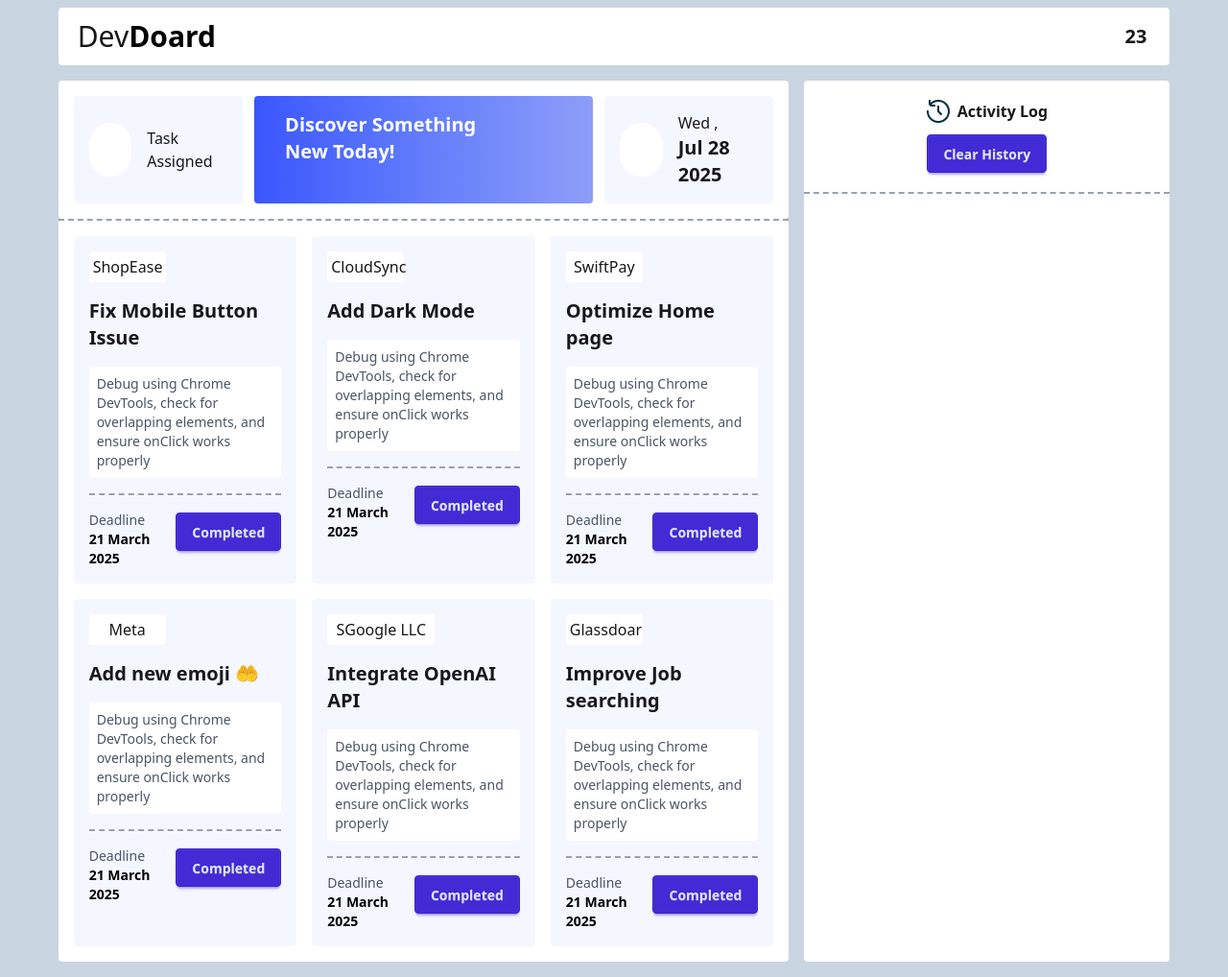
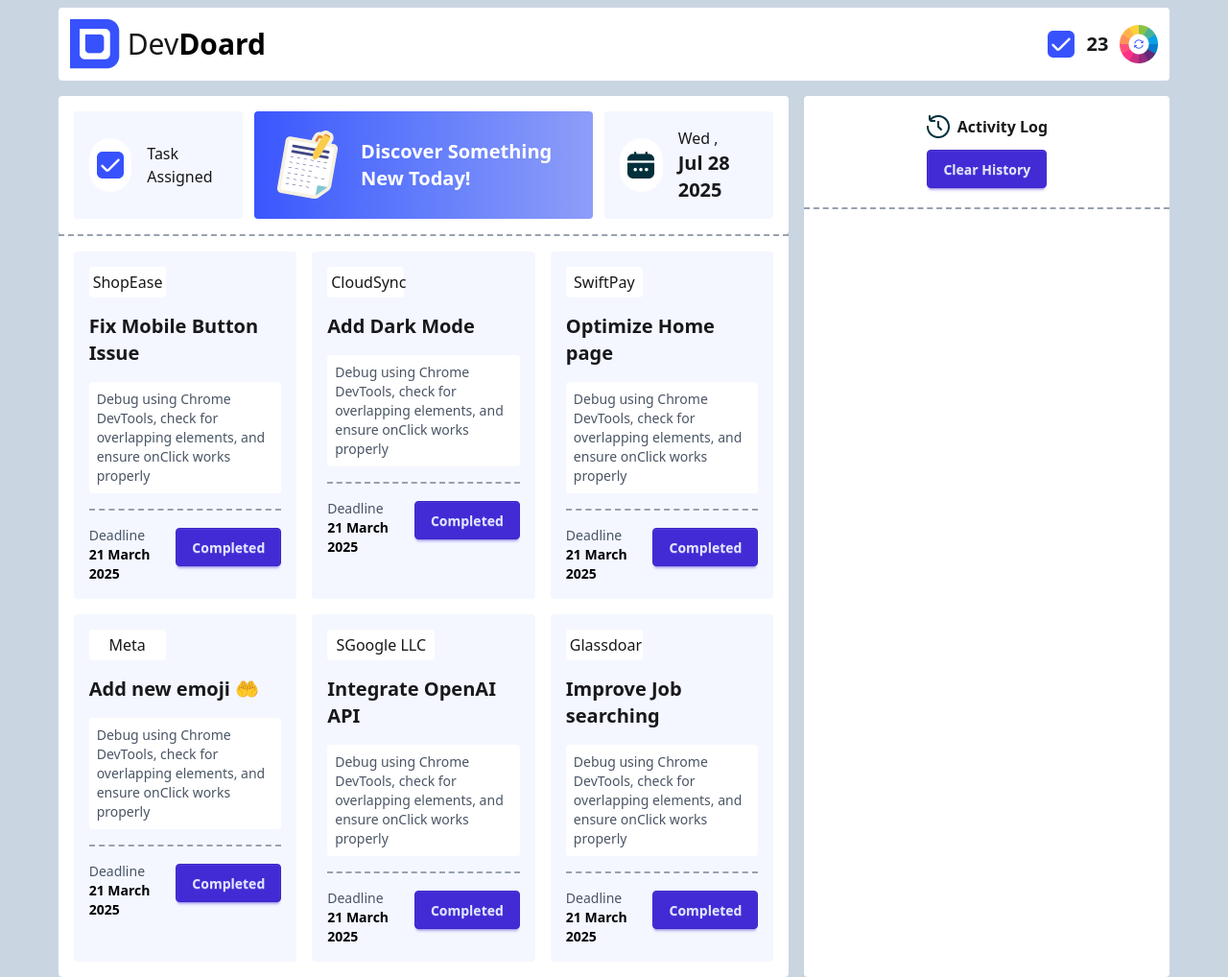
Before and after one commit to nokibjh/assignment-devboard, a plain HTML site: page index.html in a window 1280 px wide. Shown: the top 1018 px of the page at 96% size. Drawn offline with nearby package versions, Linux system fonts and the light colour scheme.

Commit message:
desing section done

```diff
--- a/index.html
+++ b/index.html
@@ -11,13 +11,13 @@
     <header class="w-11/12 mx-auto">
       <nav class="bg-white rounded flex justify-between items-center p-3">
         <div class=" flex items-center gap-2">
-          <img src="./logo.png" alt="">
+          <img src="assets/logo.png" alt="">
           <h1 class="text-3xl ">Dev<span class="font-bold text-3xl text-black">Doard</span></h1>
         </div>
         <div class="flex items-center gap-3">
-          <img src="./checkbox.png" alt="">
+          <img src="assets/checkbox.png" alt="">
           <p id="nav-task" class="font-bold text-xl">23</p>
-          <button id="change-bg"><img src="./theme-btn.png" alt=""></button>
+          <button id="change-bg"><img src="assets/theme-btn.png" alt=""></button>
         </div>
       </nav>
     </header>
@@ -27,7 +27,7 @@
               <div class="bg-white rounded p-4 grid grid-cols-1 lg:grid-cols-[1fr_2fr_1fr] gap-3">
                 <div class="bg-[#f4f7ff] rounded flex items-center gap-4 p-4">
                   <div class="w-14 h-14 bg-white rounded-full flex justify-center items-center">
-                    <img src="./checkbox.png" alt="">
+                    <img src="assets/checkbox.png" alt="">
                   </div>
                   <div>
                     <p>Task Assigned</p>
@@ -36,13 +36,13 @@
                 </div>
                 <div id="another_page" class="bg-linear-to-r from-[#3b55fd] to-[#8e9df8] rounded">
                  <div class="p-4 flex items-center gap-4">
-                  <img src="./board.png" alt="">
+                  <img src="assets/board.png" alt="">
                   <p class="font-bold text-white text-xl">Discover Something <br>New Today!</p>
                  </div>
                 </div>
                 <div class="bg-[#f4f7ff] rounded flex items-center gap-4 p-4">
                   <div class="w-14 h-14 bg-white rounded-full flex justify-center items-center">
-                    <img src="./calender.png" alt="">
+                    <img src="assets/calender.png" alt="">
                   </div>
                   <div>
                     <p id="date">Wed ,
```
